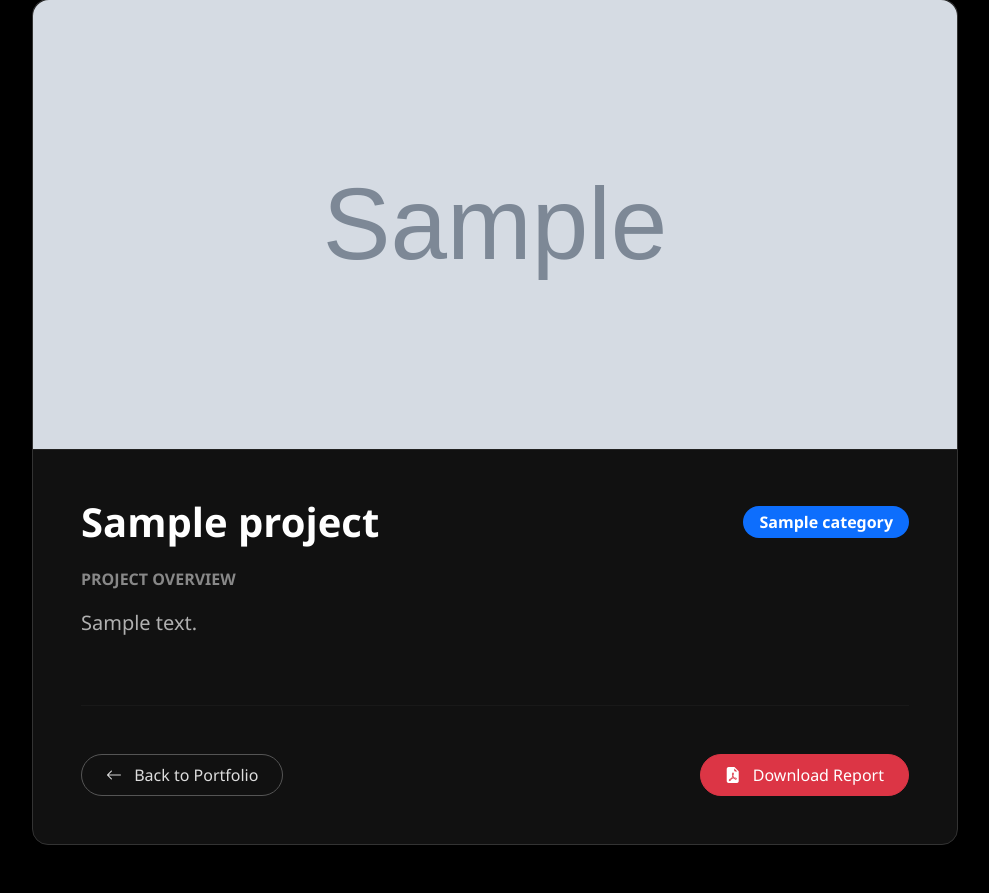
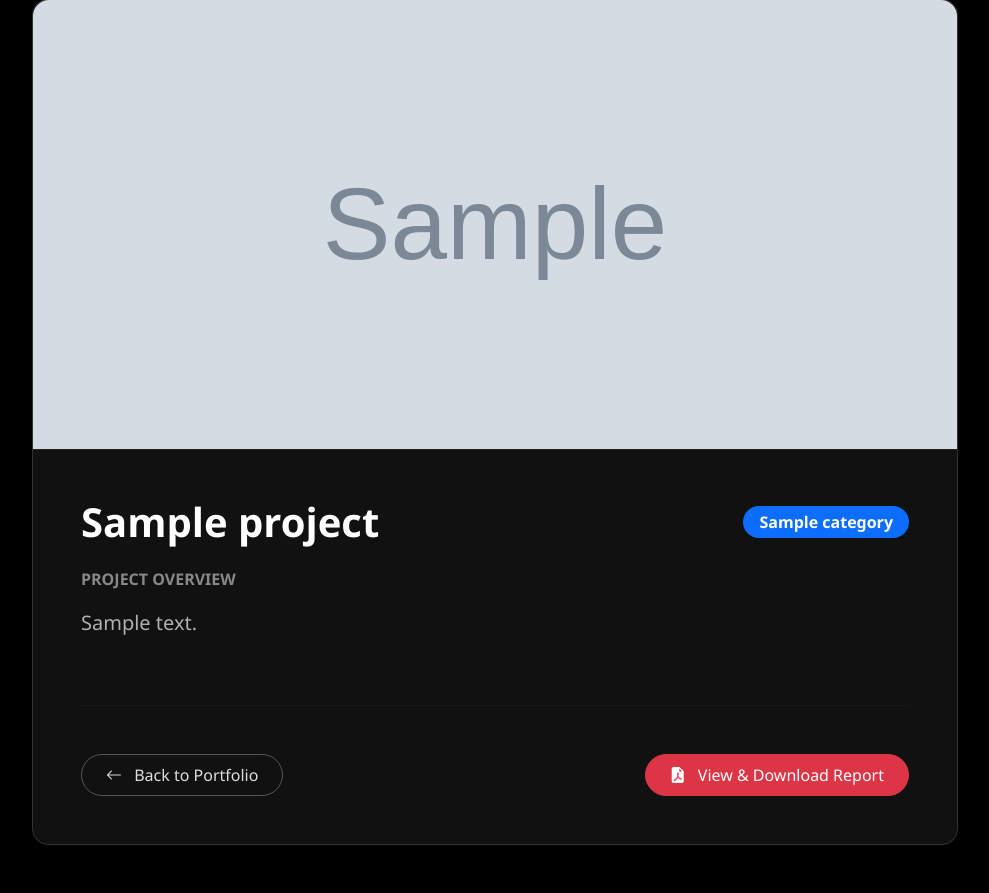
Before and after one commit to Sivaraj-T-hash/Personal-Portfolio-Flask, a Flask app: page /project/0 in a window 1280 px wide. Shown: the part 49-942 px from the top of the page, without its empty margins (145-1134 px from the left). Run offline with Flask 3, Linux system fonts and the light colour scheme; grey boxes marked "Sample" are stand-in pictures; a database or web service that is not in the repository returns one stand-in record (values such as "Sample title").

Commit message:
Update report link to 'View & Download Report'

```diff
--- a/templates/project_details.html
+++ b/templates/project_details.html
@@ -75,10 +75,10 @@
                             </a>
 
                             {% if project.report %}
-                            <a href="{{ project.report }}" target="_blank" class="btn btn-danger px-4 py-2 rounded-pill">
-                            <i class="bi bi-file-earmark-pdf-fill me-2"></i> Download Report
-                            </a>
-                            {% endif %}
+    <a href="{{ project.report }}" target="_blank" class="btn btn-danger px-4 py-2 rounded-pill">
+        <i class="bi bi-file-earmark-pdf-fill me-2"></i> View & Download Report
+    </a>
+{% endif %}
                         </div>
                     </div>
                 </div>
```
